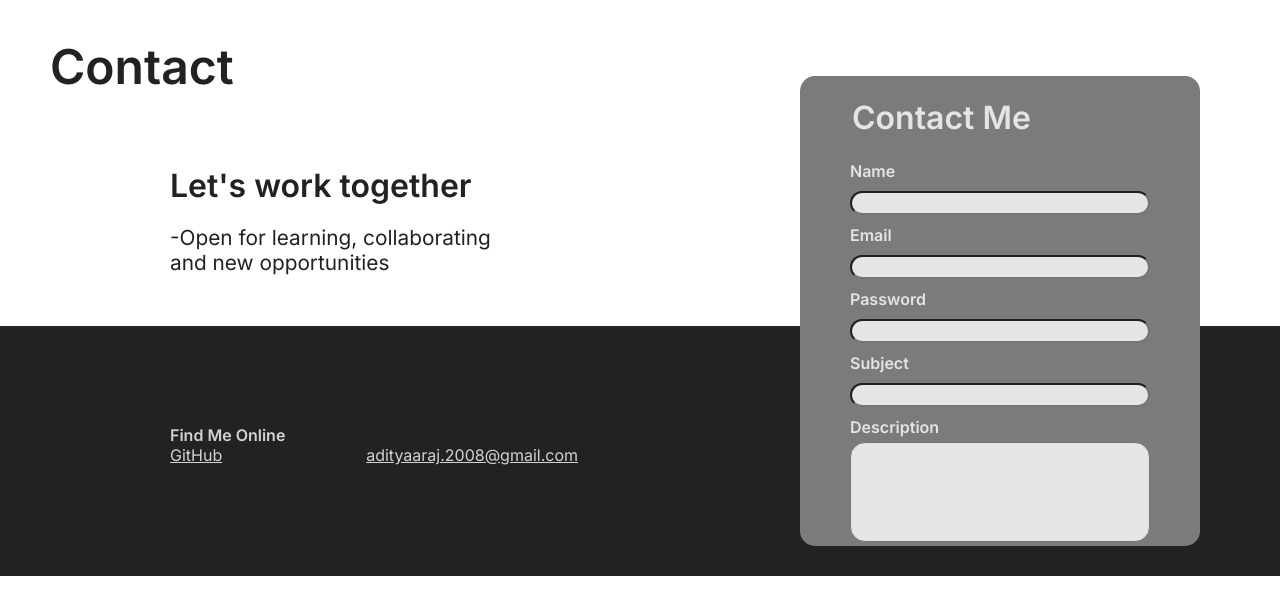
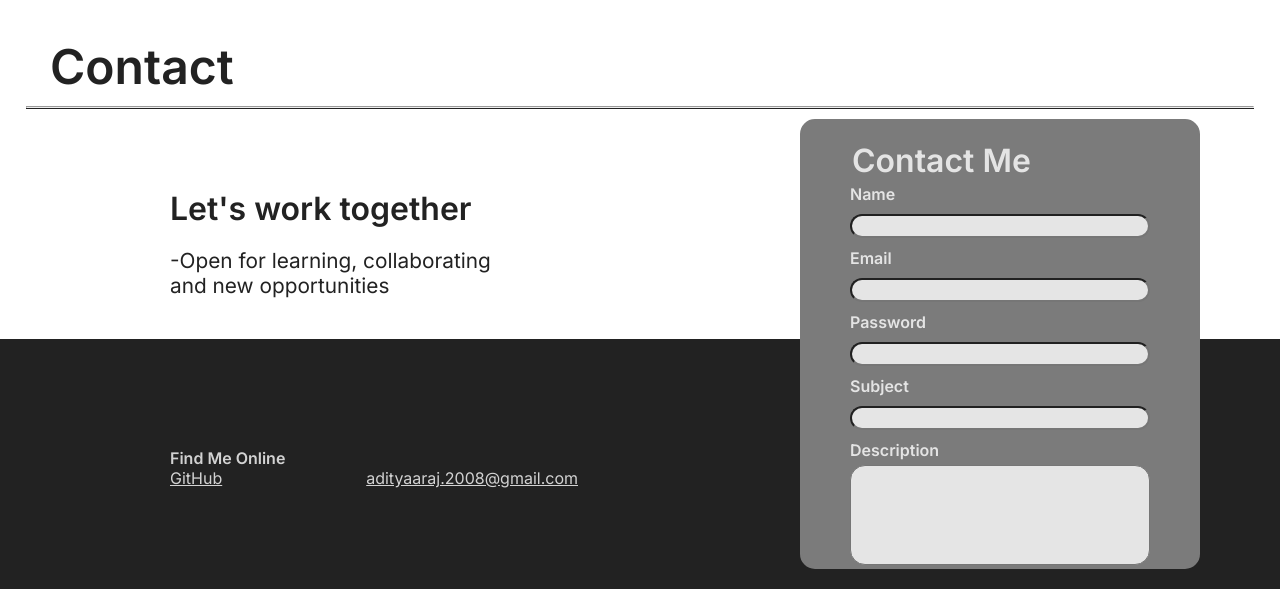
Before and after one commit to Aditya-Raj2304/Portfolio, a plain HTML site: page Portfolio.html in a window 1280 px wide. Shown: the part 1618-2207 px from the top of the page. Drawn offline with Linux system fonts and the light colour scheme.

Commit message:
made a horizontal line after contact

```diff
--- a/Portfolio.html
+++ b/Portfolio.html
@@ -85,7 +85,11 @@
           <li>Canva</li>
         </ul>
 
-        <img src="Image/Image.png" alt="Picture of MySelf" class="profile-img2" />
+        <img
+          src="Image/Image.png"
+          alt="Picture of MySelf"
+          class="profile-img2"
+        />
       </div>
 
       <div class="frame3">
@@ -122,6 +126,10 @@
 
     <section id="contact">
       <h2>Contact</h2>
+
+      <div class="line-break2">
+        <hr />
+      </div>
       <div class="frame5">
         <p><b></b></p>
         <p><br /></p>
@@ -174,8 +182,6 @@
         <a href="https://github.com/Aditya-Raj2304">GitHub</a>
         <a href="mailto:adityaaraj.2008@gmail,com">adityaaraj.2008@gmail.com</a>
       </div>
-
-
     </section>
   </body>
 </html>
--- a/Style/Portfolio.css
+++ b/Style/Portfolio.css
@@ -245,14 +245,22 @@ h2 {
   background-color: #222222;
 }
 
+.line-break2 {
+  border: none;
+  height: 3px;
+  background-color: #222222;
+  width: 96%;
+  margin: 10px auto;
+}
+
 .frame6 {
   border: 2px solid #7b7b7b;
   padding: 20px;
-  margin-top: -500px;
+  margin-top: -470px;
   margin-left: 800px;
   background-color: #7b7b7b;
   width: 400px;
-  height: 470px;
+  height: 450px;
   border-radius: 15px;
 }
 
```
